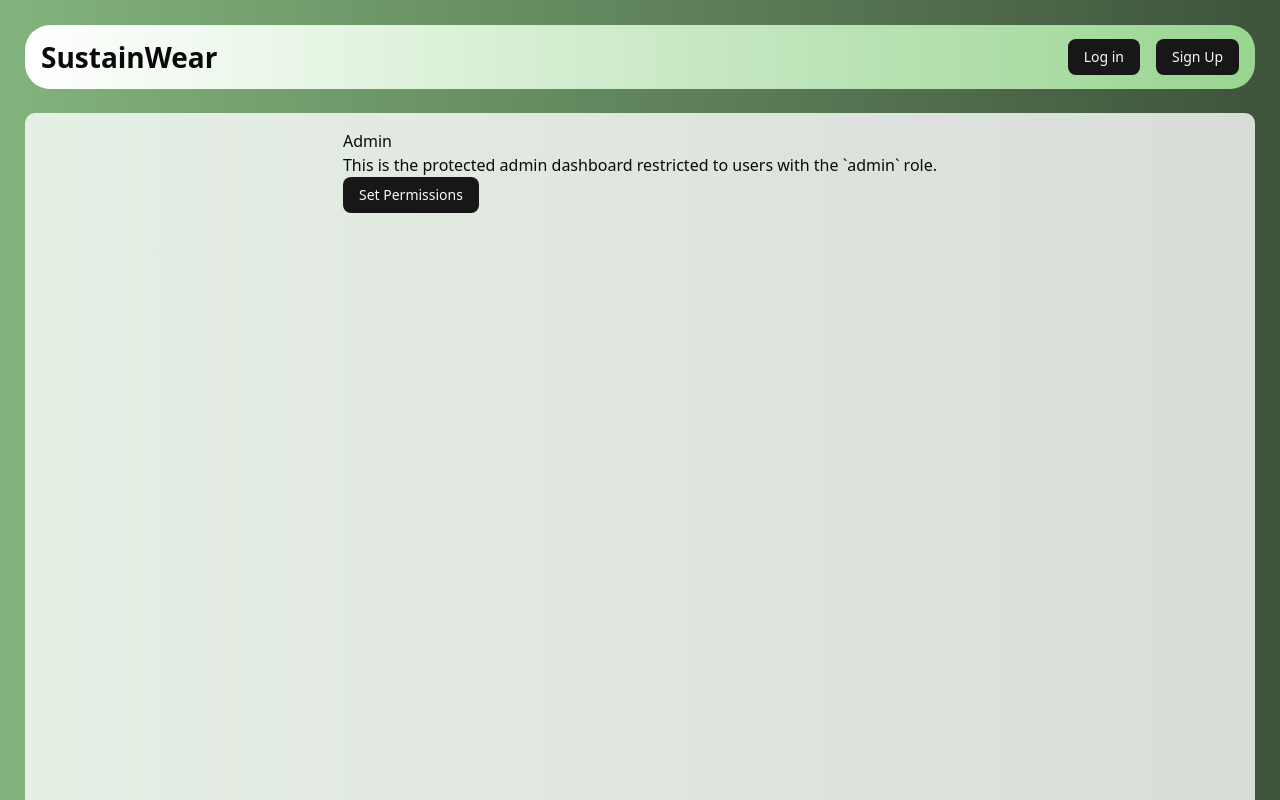
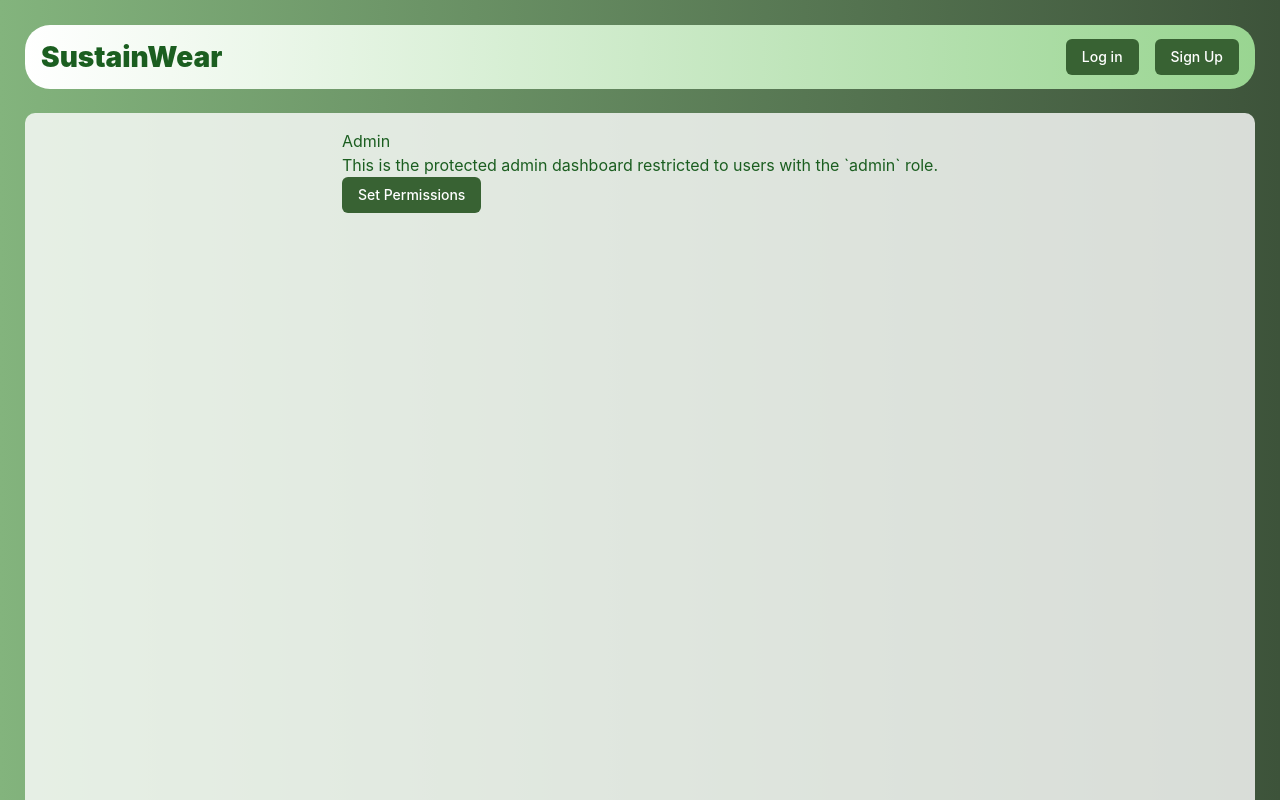
Before and after one commit to Tammam-Al-Bahri/sustain-wear, a Next.js app: page /admin in a window 1280 px wide. Shown: the top 800 px of the page. Built offline with nearby package versions, Linux system fonts and the light colour scheme; no server answers.

Commit message:
refactor: update CSS variables for improved theming and shadow effects
Now more accurate to the design proposed

```diff
--- a/app/globals.css
+++ b/app/globals.css
@@ -1,115 +1,165 @@
 @import "tailwindcss";
 @import "tw-animate-css";
 
-@custom-variant dark (&:is(.dark *));
+:root {
+  --background: oklch(1.0000 0 0);
+  --foreground: oklch(0.4254 0.1159 144.3078);
+  --card: oklch(0.9853 0.0256 141.7718);
+  --card-foreground: oklch(0.4254 0.1159 144.3078);
+  --popover: oklch(0.9911 0 0);
+  --popover-foreground: oklch(0 0 0);
+  --primary: oklch(0.4526 0.0875 141.7156);
+  --primary-foreground: oklch(1.0000 0 0);
+  --secondary: oklch(0.9571 0.0210 147.6360);
+  --secondary-foreground: oklch(0.4254 0.1159 144.3078);
+  --muted: oklch(1.0000 0 0);
+  --muted-foreground: oklch(0.3803 0.0820 141.4479);
+  --accent: oklch(0.8952 0.0504 146.0366);
+  --accent-foreground: oklch(0.4254 0.1159 144.3078);
+  --destructive: oklch(0.5386 0.1937 26.7249);
+  --destructive-foreground: oklch(1.0000 0 0);
+  --border: oklch(0.7207 0.0938 141.8618);
+  --input: oklch(1.0000 0 0);
+  --ring: oklch(0.5234 0.1347 144.1672);
+  --chart-1: oklch(0.6731 0.1624 144.2083);
+  --chart-2: oklch(0.5752 0.1446 144.1813);
+  --chart-3: oklch(0.5234 0.1347 144.1672);
+  --chart-4: oklch(0.4254 0.1159 144.3078);
+  --chart-5: oklch(0.3803 0.0820 141.4479);
+  --sidebar: oklch(0.9045 0.0482 140.4503);
+  --sidebar-foreground: oklch(0.3803 0.0820 141.4479);
+  --sidebar-primary: oklch(0.5234 0.1347 144.1672);
+  --sidebar-primary-foreground: oklch(1.0000 0 0);
+  --sidebar-accent: oklch(0.8952 0.0504 146.0366);
+  --sidebar-accent-foreground: oklch(0.4254 0.1159 144.3078);
+  --sidebar-border: oklch(0.9893 0.0189 140.5018);
+  --sidebar-ring: oklch(0.5234 0.1347 144.1672);
+  --font-sans: Inter, ui-sans-serif, sans-serif, system-ui;
+  --font-serif: Merriweather, serif;
+  --font-mono: Source Code Pro, monospace;
+  --radius: 0.5rem;
+  --shadow-x: 0;
+  --shadow-y: 1px;
+  --shadow-blur: 3px;
+  --shadow-spread: 0.5px;
+  --shadow-opacity: 0.1;
+  --shadow-color: oklch(0 0 0);
+  --shadow-2xs: 0 1px 3px 0.5px hsl(0 0% 0% / 0.05);
+  --shadow-xs: 0 1px 3px 0.5px hsl(0 0% 0% / 0.05);
+  --shadow-sm: 0 1px 3px 0.5px hsl(0 0% 0% / 0.10), 0 1px 2px -0.5px hsl(0 0% 0% / 0.10);
+  --shadow: 0 1px 3px 0.5px hsl(0 0% 0% / 0.10), 0 1px 2px -0.5px hsl(0 0% 0% / 0.10);
+  --shadow-md: 0 1px 3px 0.5px hsl(0 0% 0% / 0.10), 0 2px 4px -0.5px hsl(0 0% 0% / 0.10);
+  --shadow-lg: 0 1px 3px 0.5px hsl(0 0% 0% / 0.10), 0 4px 6px -0.5px hsl(0 0% 0% / 0.10);
+  --shadow-xl: 0 1px 3px 0.5px hsl(0 0% 0% / 0.10), 0 8px 10px -0.5px hsl(0 0% 0% / 0.10);
+  --shadow-2xl: 0 1px 3px 0.5px hsl(0 0% 0% / 0.25);
+  --tracking-normal: 0em;
+  --spacing: 0.25rem;
+}
+
+.dark {
+  --background: oklch(0.2683 0.0279 150.7681);
+  --foreground: oklch(0.9423 0.0097 72.6595);
+  --card: oklch(0.3327 0.0271 146.9867);
+  --card-foreground: oklch(0.9423 0.0097 72.6595);
+  --popover: oklch(0.3327 0.0271 146.9867);
+  --popover-foreground: oklch(0.9423 0.0097 72.6595);
+  --primary: oklch(0.6731 0.1624 144.2083);
+  --primary-foreground: oklch(0.2157 0.0453 145.7256);
+  --secondary: oklch(0.4567 0.0061 145.4743);
+  --secondary-foreground: oklch(0.8676 0.2932 142.1906);
+  --muted: oklch(0.2926 0.0212 147.7496);
+  --muted-foreground: oklch(0.8579 0.0174 76.0955);
+  --accent: oklch(0.5752 0.1446 144.1813);
+  --accent-foreground: oklch(0.9423 0.0097 72.6595);
+  --destructive: oklch(0.5386 0.1937 26.7249);
+  --destructive-foreground: oklch(0.9423 0.0097 72.6595);
+  --border: oklch(0.3942 0.0265 142.9926);
+  --input: oklch(0.3942 0.0265 142.9926);
+  --ring: oklch(0.6731 0.1624 144.2083);
+  --chart-1: oklch(0.7660 0.1179 145.2950);
+  --chart-2: oklch(0.7185 0.1417 144.8887);
+  --chart-3: oklch(0.6731 0.1624 144.2083);
+  --chart-4: oklch(0.6291 0.1543 144.2031);
+  --chart-5: oklch(0.5752 0.1446 144.1813);
+  --sidebar: oklch(0.2683 0.0279 150.7681);
+  --sidebar-foreground: oklch(0.9423 0.0097 72.6595);
+  --sidebar-primary: oklch(0.6731 0.1624 144.2083);
+  --sidebar-primary-foreground: oklch(0.2157 0.0453 145.7256);
+  --sidebar-accent: oklch(0.5752 0.1446 144.1813);
+  --sidebar-accent-foreground: oklch(0.9423 0.0097 72.6595);
+  --sidebar-border: oklch(0.3942 0.0265 142.9926);
+  --sidebar-ring: oklch(0.6731 0.1624 144.2083);
+  --font-sans: Inter, ui-sans-serif, sans-serif, system-ui;
+  --font-serif: Merriweather, serif;
+  --font-mono: Source Code Pro, monospace;
+  --radius: 0.5rem;
+  --shadow-x: 0;
+  --shadow-y: 1px;
+  --shadow-blur: 3px;
+  --shadow-spread: 0.5px;
+  --shadow-opacity: 0.1;
+  --shadow-color: oklch(0 0 0);
+  --shadow-2xs: 0 1px 3px 0.5px hsl(0 0% 0% / 0.05);
+  --shadow-xs: 0 1px 3px 0.5px hsl(0 0% 0% / 0.05);
+  --shadow-sm: 0 1px 3px 0.5px hsl(0 0% 0% / 0.10), 0 1px 2px -0.5px hsl(0 0% 0% / 0.10);
+  --shadow: 0 1px 3px 0.5px hsl(0 0% 0% / 0.10), 0 1px 2px -0.5px hsl(0 0% 0% / 0.10);
+  --shadow-md: 0 1px 3px 0.5px hsl(0 0% 0% / 0.10), 0 2px 4px -0.5px hsl(0 0% 0% / 0.10);
+  --shadow-lg: 0 1px 3px 0.5px hsl(0 0% 0% / 0.10), 0 4px 6px -0.5px hsl(0 0% 0% / 0.10);
+  --shadow-xl: 0 1px 3px 0.5px hsl(0 0% 0% / 0.10), 0 8px 10px -0.5px hsl(0 0% 0% / 0.10);
+  --shadow-2xl: 0 1px 3px 0.5px hsl(0 0% 0% / 0.25);
+}
 
 @theme inline {
   --color-background: var(--background);
   --color-foreground: var(--foreground);
-  --font-sans: var(--font-geist-sans);
-  --font-mono: var(--font-geist-mono);
+  --color-card: var(--card);
+  --color-card-foreground: var(--card-foreground);
+  --color-popover: var(--popover);
+  --color-popover-foreground: var(--popover-foreground);
+  --color-primary: var(--primary);
+  --color-primary-foreground: var(--primary-foreground);
+  --color-secondary: var(--secondary);
+  --color-secondary-foreground: var(--secondary-foreground);
+  --color-muted: var(--muted);
+  --color-muted-foreground: var(--muted-foreground);
+  --color-accent: var(--accent);
+  --color-accent-foreground: var(--accent-foreground);
+  --color-destructive: var(--destructive);
+  --color-destructive-foreground: var(--destructive-foreground);
+  --color-border: var(--border);
+  --color-input: var(--input);
+  --color-ring: var(--ring);
+  --color-chart-1: var(--chart-1);
+  --color-chart-2: var(--chart-2);
+  --color-chart-3: var(--chart-3);
+  --color-chart-4: var(--chart-4);
+  --color-chart-5: var(--chart-5);
+  --color-sidebar: var(--sidebar);
+  --color-sidebar-foreground: var(--sidebar-foreground);
+  --color-sidebar-primary: var(--sidebar-primary);
+  --color-sidebar-primary-foreground: var(--sidebar-primary-foreground);
+  --color-sidebar-accent: var(--sidebar-accent);
+  --color-sidebar-accent-foreground: var(--sidebar-accent-foreground);
+  --color-sidebar-border: var(--sidebar-border);
   --color-sidebar-ring: var(--sidebar-ring);
-  --color-sidebar-border: var(--sidebar-border);
-  --color-sidebar-accent-foreground: var(--sidebar-accent-foreground);
-  --color-sidebar-accent: var(--sidebar-accent);
-  --color-sidebar-primary-foreground: var(--sidebar-primary-foreground);
-  --color-sidebar-primary: var(--sidebar-primary);
-  --color-sidebar-foreground: var(--sidebar-foreground);
-  --color-sidebar: var(--sidebar);
-  --color-chart-5: var(--chart-5);
-  --color-chart-4: var(--chart-4);
-  --color-chart-3: var(--chart-3);
-  --color-chart-2: var(--chart-2);
-  --color-chart-1: var(--chart-1);
-  --color-ring: var(--ring);
-  --color-input: var(--input);
-  --color-border: var(--border);
-  --color-destructive: var(--destructive);
-  --color-accent-foreground: var(--accent-foreground);
-  --color-accent: var(--accent);
-  --color-muted-foreground: var(--muted-foreground);
-  --color-muted: var(--muted);
-  --color-secondary-foreground: var(--secondary-foreground);
-  --color-secondary: var(--secondary);
-  --color-primary-foreground: var(--primary-foreground);
-  --color-primary: var(--primary);
-  --color-popover-foreground: var(--popover-foreground);
-  --color-popover: var(--popover);
-  --color-card-foreground: var(--card-foreground);
-  --color-card: var(--card);
+
+  --font-sans: var(--font-sans);
+  --font-mono: var(--font-mono);
+  --font-serif: var(--font-serif);
+
   --radius-sm: calc(var(--radius) - 4px);
   --radius-md: calc(var(--radius) - 2px);
   --radius-lg: var(--radius);
   --radius-xl: calc(var(--radius) + 4px);
-}
 
-:root {
-  --radius: 0.625rem;
-  --background: oklch(1 0 0);
-  --foreground: oklch(0.145 0 0);
-  --card: oklch(1 0 0);
-  --card-foreground: oklch(0.145 0 0);
-  --popover: oklch(1 0 0);
-  --popover-foreground: oklch(0.145 0 0);
-  --primary: oklch(0.205 0 0);
-  --primary-foreground: oklch(0.985 0 0);
-  --secondary: oklch(0.97 0 0);
-  --secondary-foreground: oklch(0.205 0 0);
-  --muted: oklch(0.97 0 0);
-  --muted-foreground: oklch(0.556 0 0);
-  --accent: oklch(0.97 0 0);
-  --accent-foreground: oklch(0.205 0 0);
-  --destructive: oklch(0.577 0.245 27.325);
-  --border: oklch(0.922 0 0);
-  --input: oklch(0.922 0 0);
-  --ring: oklch(0.708 0 0);
-  --chart-1: oklch(0.646 0.222 41.116);
-  --chart-2: oklch(0.6 0.118 184.704);
-  --chart-3: oklch(0.398 0.07 227.392);
-  --chart-4: oklch(0.828 0.189 84.429);
-  --chart-5: oklch(0.769 0.188 70.08);
-  --sidebar: oklch(0.985 0 0);
-  --sidebar-foreground: oklch(0.145 0 0);
-  --sidebar-primary: oklch(0.205 0 0);
-  --sidebar-primary-foreground: oklch(0.985 0 0);
-  --sidebar-accent: oklch(0.97 0 0);
-  --sidebar-accent-foreground: oklch(0.205 0 0);
-  --sidebar-border: oklch(0.922 0 0);
-  --sidebar-ring: oklch(0.708 0 0);
-}
-
-.dark {
-  --background: oklch(0.145 0 0);
-  --foreground: oklch(0.985 0 0);
-  --card: oklch(0.205 0 0);
-  --card-foreground: oklch(0.985 0 0);
-  --popover: oklch(0.205 0 0);
-  --popover-foreground: oklch(0.985 0 0);
-  --primary: oklch(0.922 0 0);
-  --primary-foreground: oklch(0.205 0 0);
-  --secondary: oklch(0.269 0 0);
-  --secondary-foreground: oklch(0.985 0 0);
-  --muted: oklch(0.269 0 0);
-  --muted-foreground: oklch(0.708 0 0);
-  --accent: oklch(0.269 0 0);
-  --accent-foreground: oklch(0.985 0 0);
-  --destructive: oklch(0.704 0.191 22.216);
-  --border: oklch(1 0 0 / 10%);
-  --input: oklch(1 0 0 / 15%);
-  --ring: oklch(0.556 0 0);
-  --chart-1: oklch(0.488 0.243 264.376);
-  --chart-2: oklch(0.696 0.17 162.48);
-  --chart-3: oklch(0.769 0.188 70.08);
-  --chart-4: oklch(0.627 0.265 303.9);
-  --chart-5: oklch(0.645 0.246 16.439);
-  --sidebar: oklch(0.205 0 0);
-  --sidebar-foreground: oklch(0.985 0 0);
-  --sidebar-primary: oklch(0.488 0.243 264.376);
-  --sidebar-primary-foreground: oklch(0.985 0 0);
-  --sidebar-accent: oklch(0.269 0 0);
-  --sidebar-accent-foreground: oklch(0.985 0 0);
-  --sidebar-border: oklch(1 0 0 / 10%);
-  --sidebar-ring: oklch(0.556 0 0);
+  --shadow-2xs: var(--shadow-2xs);
+  --shadow-xs: var(--shadow-xs);
+  --shadow-sm: var(--shadow-sm);
+  --shadow: var(--shadow);
+  --shadow-md: var(--shadow-md);
+  --shadow-lg: var(--shadow-lg);
+  --shadow-xl: var(--shadow-xl);
+  --shadow-2xl: var(--shadow-2xl);
 }
 
 @layer base {
```
